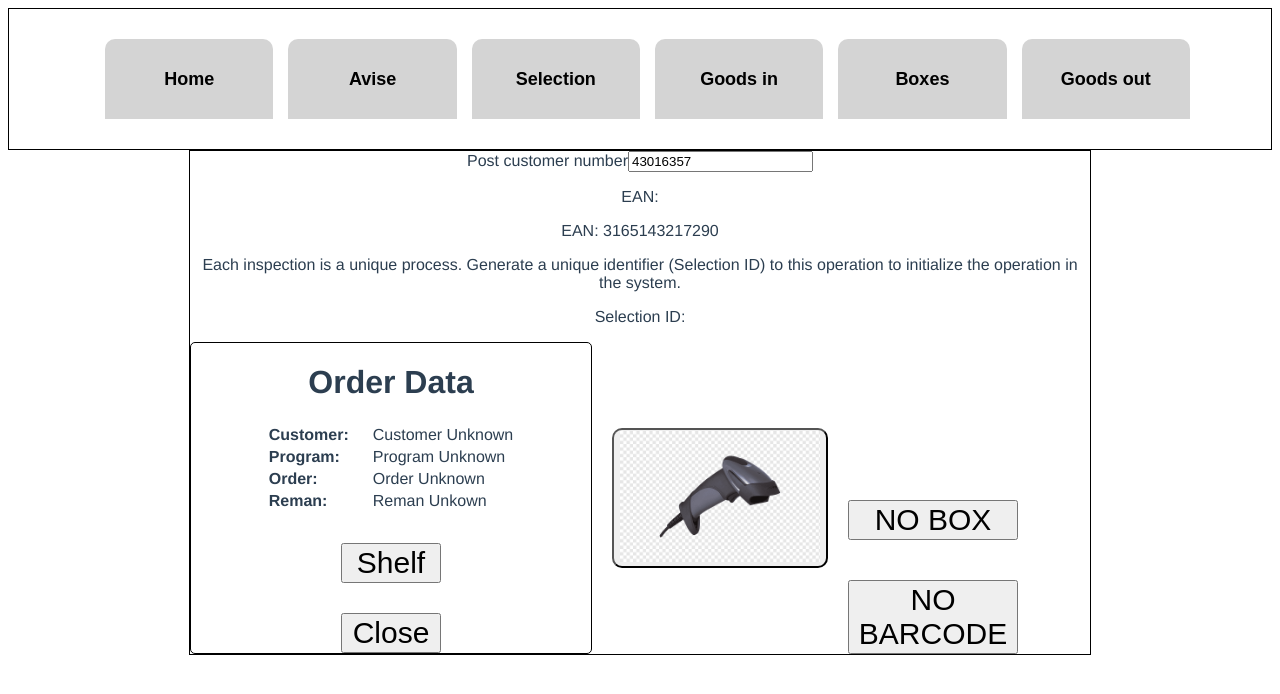
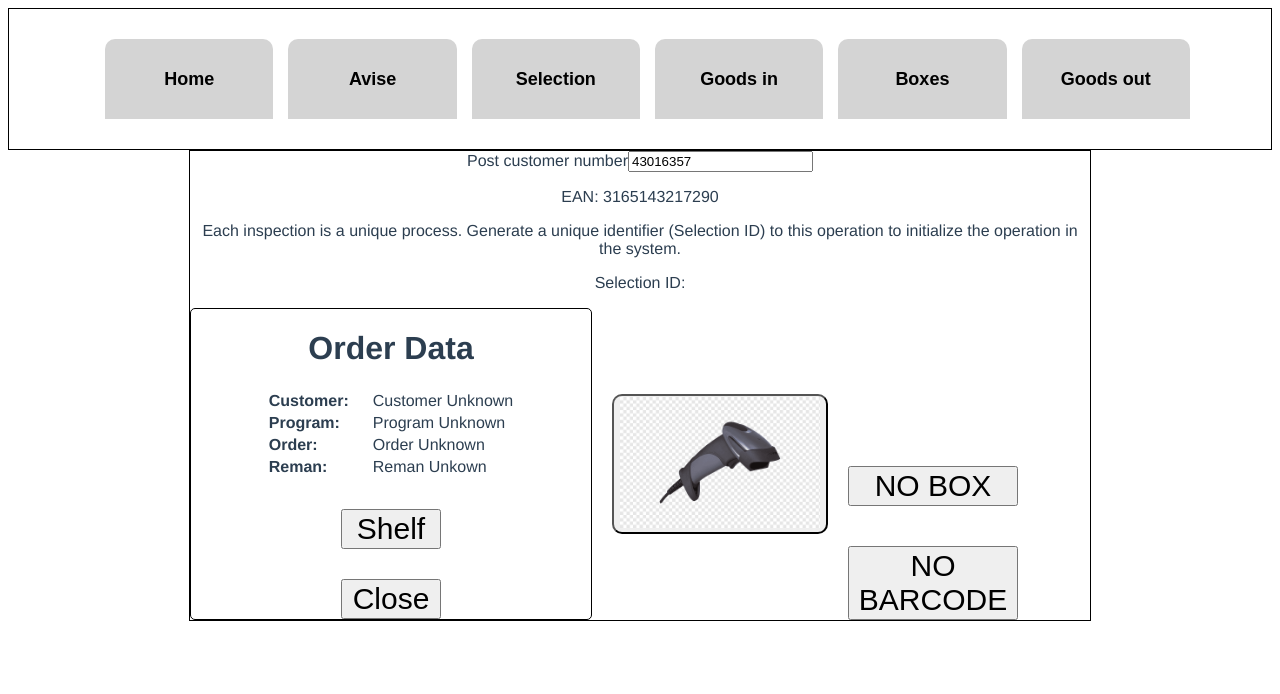
Before and after one commit to Robert-Schimanek/EIBA-Frontend, a Vue app: page /selection in a window 1280 px wide. Shown: the top 694 px of the page. Built offline with nearby package versions, Linux system fonts and the light colour scheme.

Commit message:
Update SelectionStart.vue

```diff
--- a/src/components/SelectionStart.vue
+++ b/src/components/SelectionStart.vue
@@ -25,7 +25,6 @@
           <p v-for="boxinfo in boxinfos" v-bind:key="boxinfo.bar_code">
           EAN: {{boxinfo.bar_code}}
         </p> -->
-        <p>EAN: {{selected_EAN}}</p>
         <p>EAN: {{form_data.bar_code}}</p>
       </div>
       <!-- <div>
```
